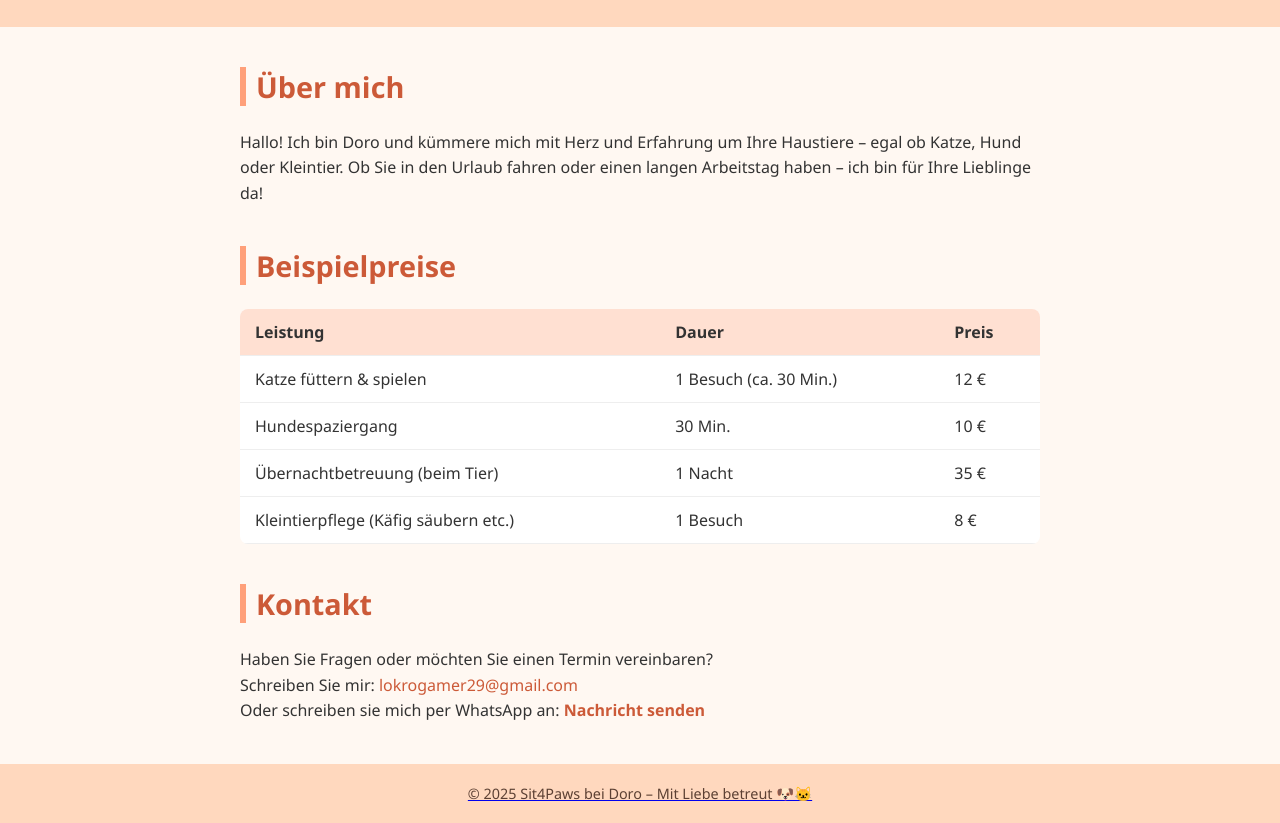
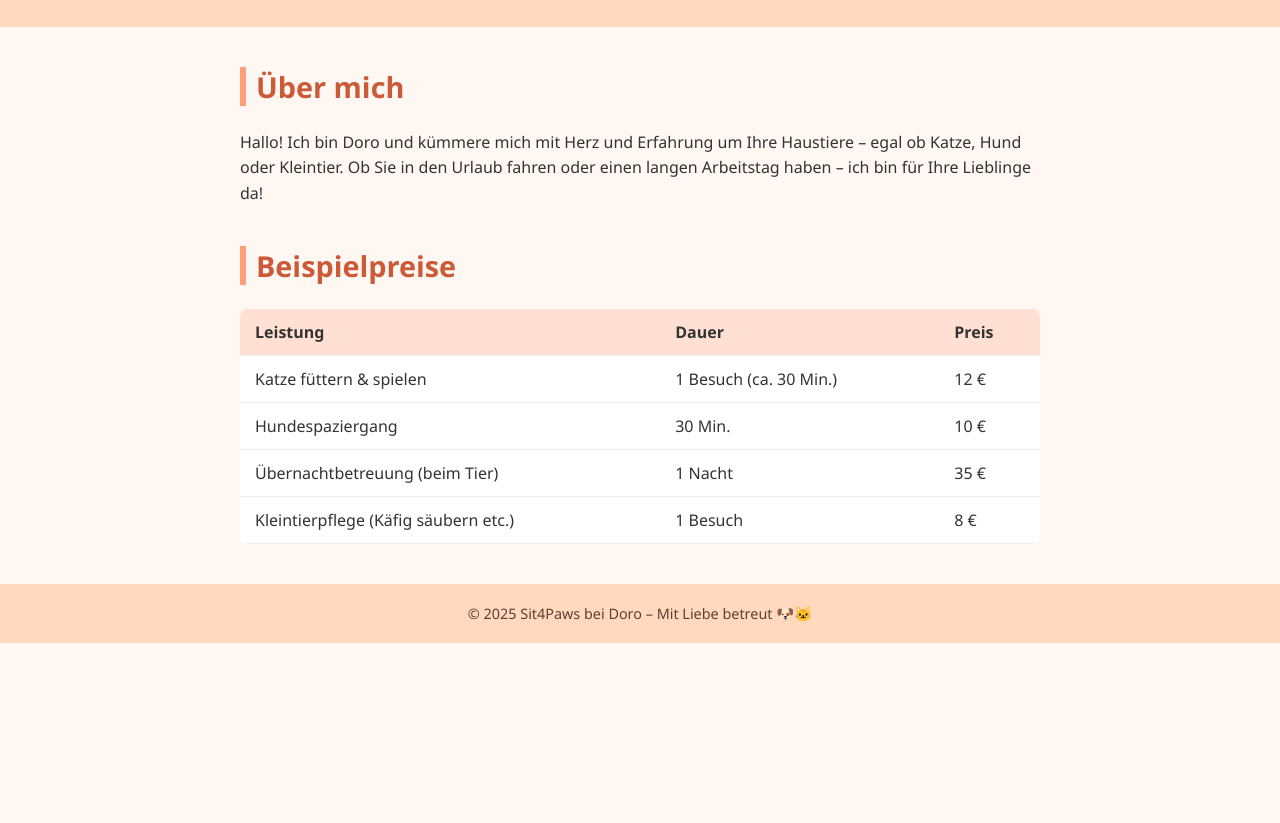
Before and after one commit to Lokrogaming/sit4paws, a plain HTML site: page index.html in a window 1280 px wide. Shown: the part 169-992 px from the top of the page. After the commit the page ends 812 px from the top, so only its background shows below. Drawn offline with Linux system fonts and the light colour scheme.

Commit message:
Update index.html

```diff
--- a/index.html
+++ b/index.html
@@ -59,13 +59,7 @@
       </table>
     </section>
 
-    <section class="kontakt">
-      <h2>Kontakt</h2>
-      <p>
-        Haben Sie Fragen oder möchten Sie einen Termin vereinbaren? <br>
-        Schreiben Sie mir: <a href="mailto:lokrogamer29@gmail.com">lokrogamer29@gmail.com</a><br>
-        Oder schreiben sie mich per WhatsApp an: <strong><a href="https://wa.me/+491754190059?text=Hallo%2C%20ich%20m%C3%B6chte%20bitte%20ein%20Angebot%20erhalten%21%20Hier%20pers%C3%B6nliche%20Nachricht%20anf%C3%BCgen%3A%20">Nachricht senden</strong>
-      </p>
+
     </section>
   </main>
 
```
